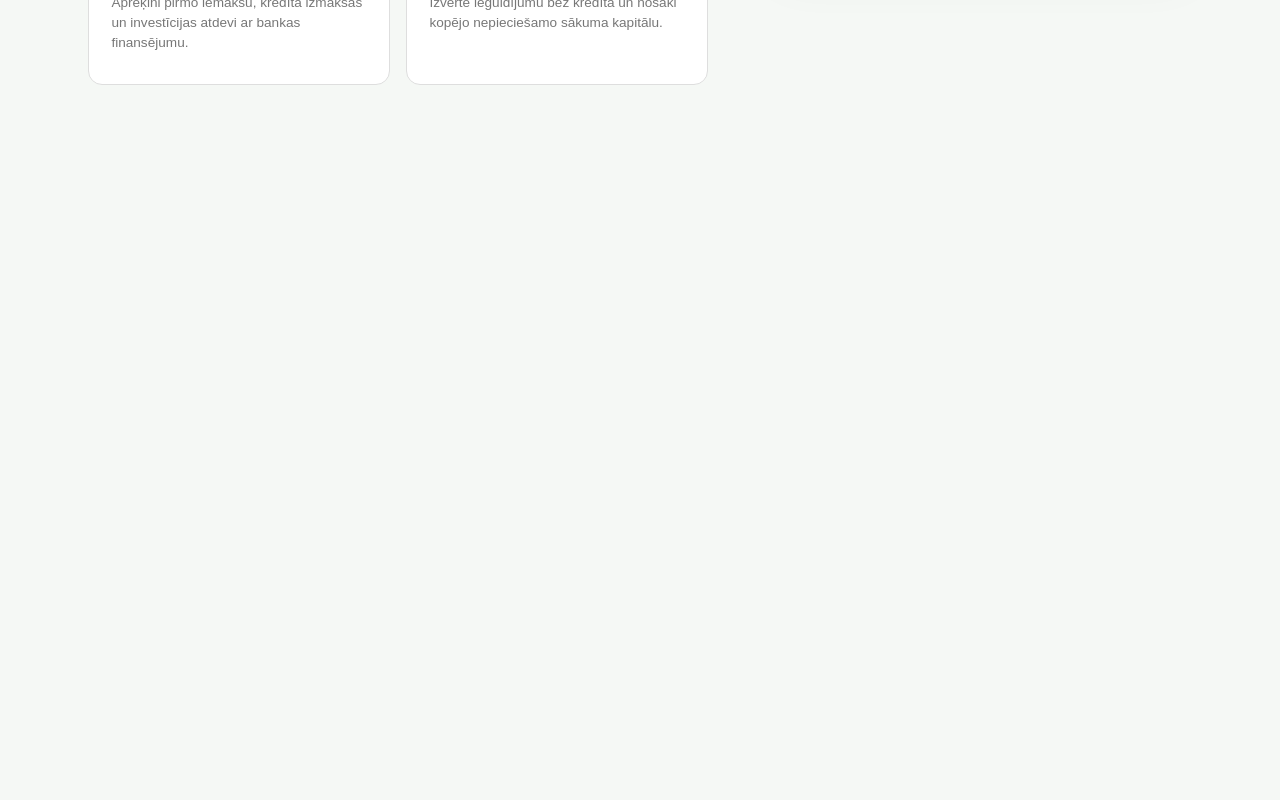
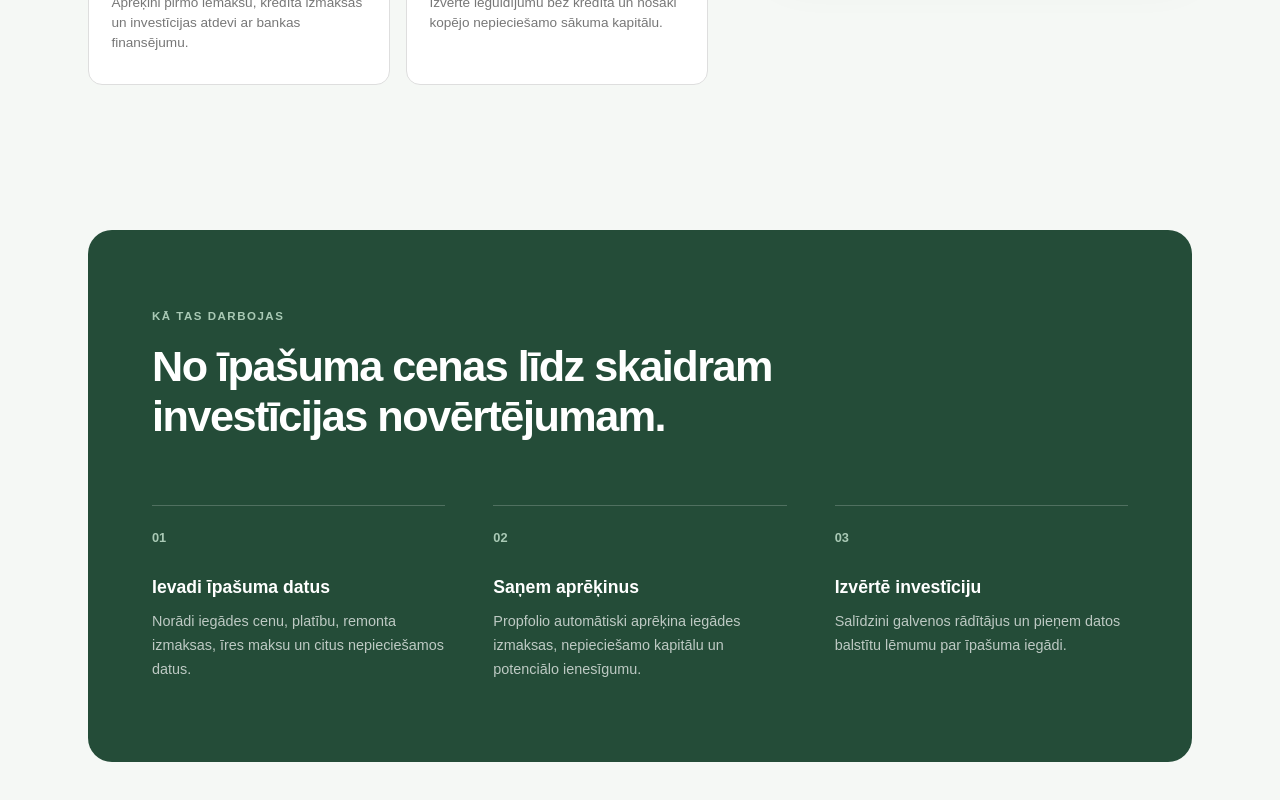
Before and after one commit to grazulisedgars/investiciju-kalkulators, a React app in the folder frontend/: page / in a window 1280 px wide. Shown: the part 624-1424 px from the top of the page. Before the commit the page ends 822 px from the top, so only its background shows below. Built offline with nearby package versions, Linux system fonts and the light colour scheme; the HTML template or start-up script is replaced by a standard one.

Commit message:
How it works section added

```diff
--- a/frontend/src/App.css
+++ b/frontend/src/App.css
@@ -171,6 +171,74 @@
   color: #3f7d5a;
 }
 
+/* How it works */
+
+.how-it-works {
+  margin-top: 6rem;
+  padding: 5rem 4rem;
+  border-radius: 24px;
+
+  background: #244c38;
+  color: #fff;
+}
+
+.how-header {
+  max-width: 700px;
+}
+
+.section-label {
+  margin: 0 0 1.25rem;
+
+  font-size: 0.72rem;
+  font-weight: 700;
+  letter-spacing: 1.5px;
+
+  color: #a9c9b5;
+}
+
+.how-header h2 {
+  margin: 0;
+
+  font-size: 2.7rem;
+  line-height: 1.15;
+  letter-spacing: -1.5px;
+}
+
+.steps {
+  display: grid;
+  grid-template-columns: repeat(3, 1fr);
+  gap: 3rem;
+
+  margin-top: 4rem;
+}
+
+.step {
+  padding-top: 1.5rem;
+  border-top: 1px solid rgba(255, 255, 255, 0.2);
+}
+
+.step-number {
+  display: block;
+  margin-bottom: 2rem;
+
+  font-size: 0.8rem;
+  font-weight: 700;
+  color: #a9c9b5;
+}
+
+.step h3 {
+  margin: 0 0 0.75rem;
+  font-size: 1.1rem;
+}
+
+.step p {
+  margin: 0;
+
+  font-size: 0.9rem;
+  line-height: 1.65;
+
+  color: rgba(255, 255, 255, 0.7);
+}
 
 /* Mobile */
 
@@ -197,6 +265,20 @@
     justify-self: start;
     max-width: 500px;
   }
+
+  .how-it-works {
+    margin-top: 4rem;
+    padding: 3rem 2rem;
+  }
+
+  .steps {
+    grid-template-columns: 1fr;
+    gap: 2rem;
+  }
+
+  .how-header h2 {
+    font-size: 2.2rem;
+  }
 }
 
 
--- a/frontend/src/App.jsx
+++ b/frontend/src/App.jsx
@@ -40,7 +40,7 @@ function App() {
             <h1>
               Vai šis īpašums
               <br />
-              ir laba investīcija?
+              ir  <span className="hero-highlight">laba investīcija?</span>
             </h1>
 
             <p className="hero-description">
@@ -105,21 +105,21 @@ function App() {
 
               <div>
                 <span>
-                  Net Yield
+                  Cena par m²
                 </span>
 
                 <strong>
-                  6.8%
+                  715 €/m²
                 </strong>
               </div>
 
               <div>
                 <span>
-                  Cash-on-Cash
+                  Gada bruto īre
                 </span>
 
                 <strong>
-                  8.2%
+                  3 600 €
                 </strong>
               </div>
 
@@ -130,6 +130,60 @@ function App() {
         </section>
       )}
 
+
+      {/* Kā tas darbojas sadaļa */}
+
+      {financing === null && (
+        <section className="how-it-works" id="how-it-works">
+
+          <div className="how-header">
+            <p className="section-label">
+              KĀ TAS DARBOJAS
+            </p>
+
+            <h2>
+              No īpašuma cenas līdz skaidram
+              <br />
+              investīcijas novērtējumam.
+            </h2>
+          </div>
+
+          <div className="steps">
+
+            <div className="step">
+              <span className="step-number">01</span>
+
+              <h3>Ievadi īpašuma datus</h3>
+
+              <p>
+                Norādi iegādes cenu, platību, remonta izmaksas,
+                īres maksu un citus nepieciešamos datus.
+              </p>
+            </div>
+
+            <div className="step">
+              <span className="step-number">02</span>
+
+              <h3>Saņem aprēķinus</h3>
+
+              <p>
+                Propfolio automātiski aprēķina iegādes izmaksas,
+                nepieciešamo kapitālu un potenciālo ienesīgumu.
+              </p>
+            </div>
+
+            <div className="step">
+              <span className="step-number">03</span>
+              <h3>Izvērtē investīciju</h3>
+
+              <p>
+                Salīdzini galvenos rādītājus un pieņem datos
+                balstītu lēmumu par īpašuma iegādi.
+              </p>
+            </div>
+          </div>
+        </section>
+      )}
 
       {/* Cash calculator */}
 
@@ -171,41 +225,3 @@ function App() {
 }
 
 export default App;
-
-/*
-        </section>
-      )}
-
-      <h1>Vai šis īpašums ir labs ieguldījums?</h1>
-
-      <p>
-        Aprēķini potenciālo atdevi no nekustamā īpašuma
-        iegādes un izvērtē, cik izdevīgs ir šis ieguldījums.
-      </p>
-
-      <FinancingChoice setFinancing={setFinancing} />
-
-      {financing === "cash" && (
-        <>
-          <PropertyInfo
-            purchasePrice={purchasePrice}
-            setPurchasePrice={setPurchasePrice}
-            area={area}
-            setArea={setArea}
-          />
-
-          <PurchaseCosts purchasePrice={purchasePrice} />
-        </>
-      )}
-
-      {
-        financing === "mortgage" && (
-          <h2> investīcija ar hipotēku</h2>
-        )
-      }
-    </main >
-  );
-}
-
-export default App;
-*/
--- a/frontend/src/index.css
+++ b/frontend/src/index.css
@@ -1,3 +1,7 @@
+html {
+  scroll-behavior: smooth;
+}
+
 * {
   box-sizing: border-box;
 }
```
